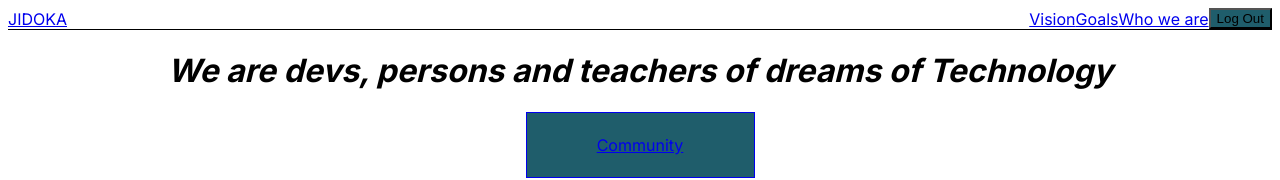
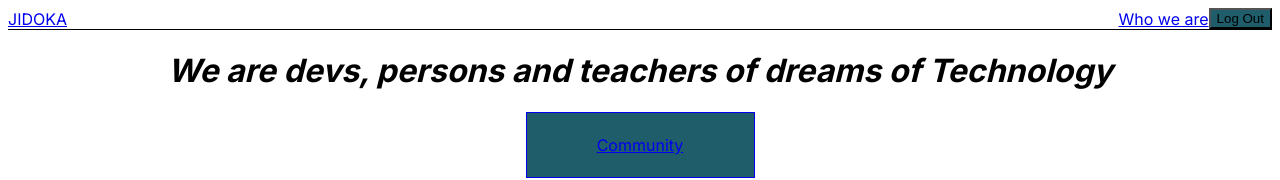
Before and after one commit to JidokaCommunity/jidokafront, a Next.js app: page / in a window 1280 px wide. Shown: the top 180 px of the page. Built offline with nearby package versions, Linux system fonts and the light colour scheme.

Commit message:
Oculte Vision and Goals links en agregando simplemente sr-only navbar

```diff
--- a/app/components/Navbar.tsx
+++ b/app/components/Navbar.tsx
@@ -10,10 +10,10 @@ const Navbar: FC = () => {
       <div className="flex items-center space-x-8">
         <nav className="flex space-x-4">
           <Link href="#" legacyBehavior>
-            <a className="hover:underline">Vision</a>
+            <a className="hover:underline sr-only">Vision</a>
           </Link>
           <Link href="#" legacyBehavior>
-            <a className="hover:underline">Goals</a>
+            <a className="hover:underline sr-only">Goals</a>
           </Link>
           <Link href="/who-we-are" legacyBehavior>
             <a className="hover:underline">Who we are</a>
```
